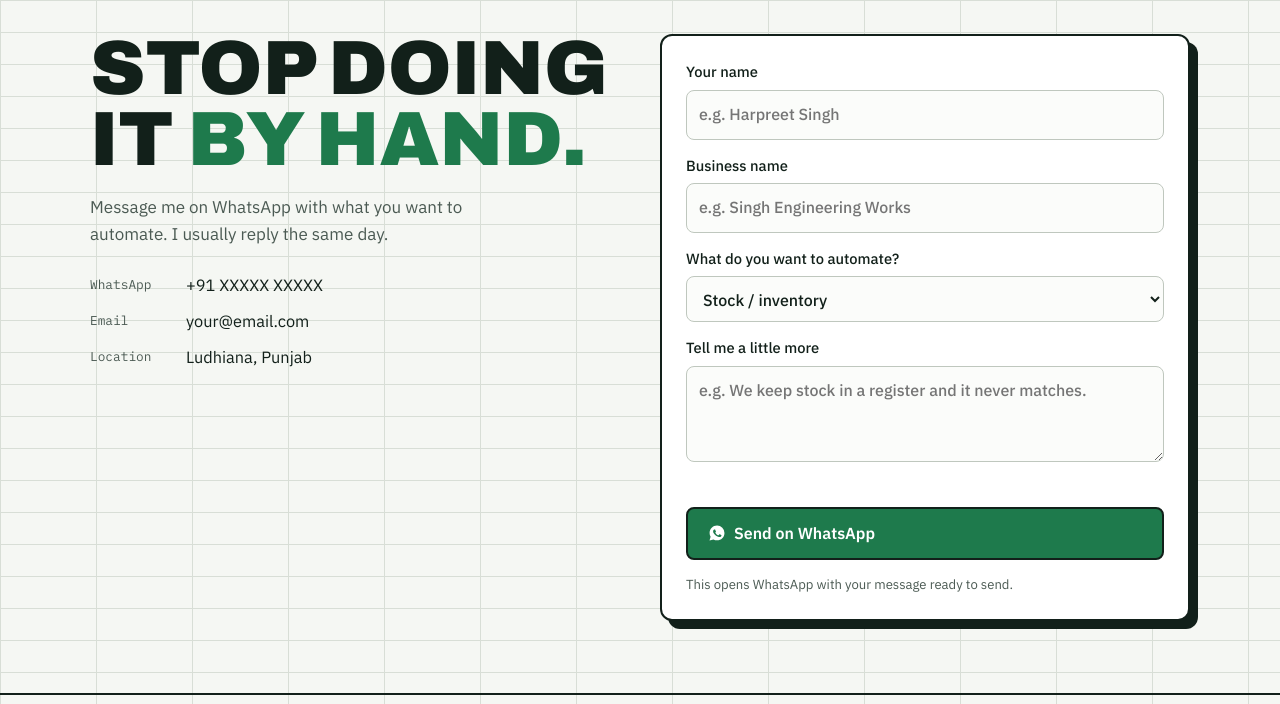
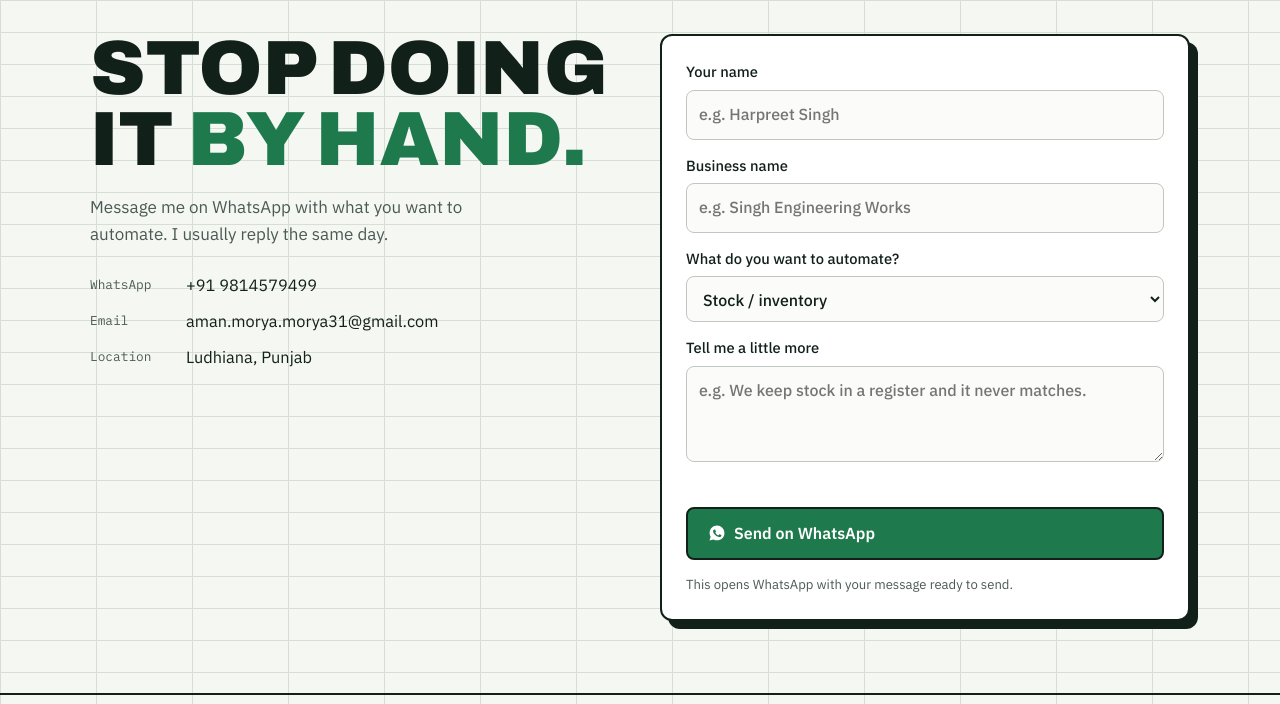
Before and after one commit to Aman79499/automatewithmorya, a plain HTML site: page index.html in a window 1280 px wide. Shown: the part 3328-4032 px from the top of the page. Drawn offline with Linux system fonts and the light colour scheme.

Commit message:
Update index.html

```diff
--- a/index.html
+++ b/index.html
@@ -395,8 +395,8 @@ footer{border-top:2px solid var(--ink);padding:28px 0 40px;font-size:.9rem;color
 <script>
 /* ===== EDIT THESE THREE LINES ===== */
 const WHATSAPP_NUMBER = "";            // e.g. "919876543210" (country code + number, no + or spaces)
-const PHONE_DISPLAY   = "+91 XXXXX XXXXX";
-const EMAIL           = "your@email.com";
+const PHONE_DISPLAY   = "+91 9814579499";
+const EMAIL           = "aman.morya.morya31@gmail.com";
 /* ================================== */
 
 const hello = "Hi Morya, I saw your website. I want to automate my work.";
```
